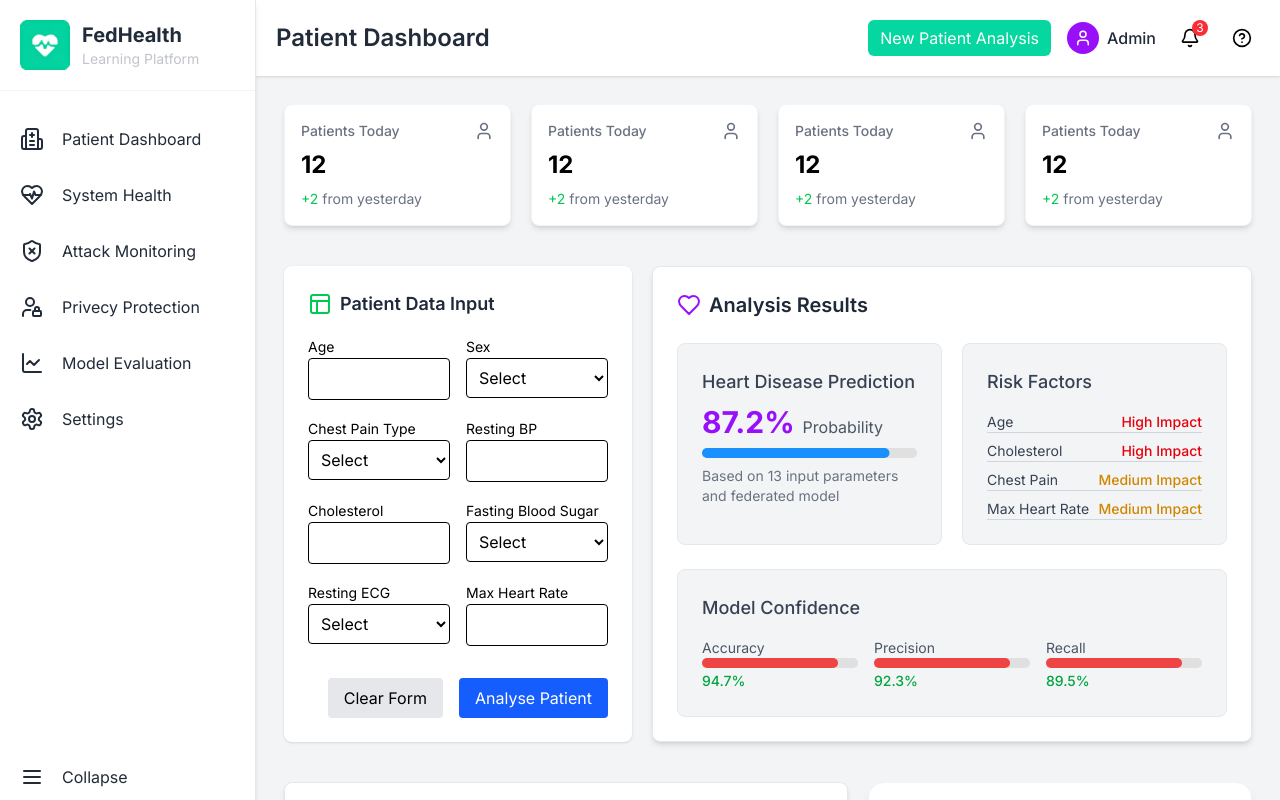
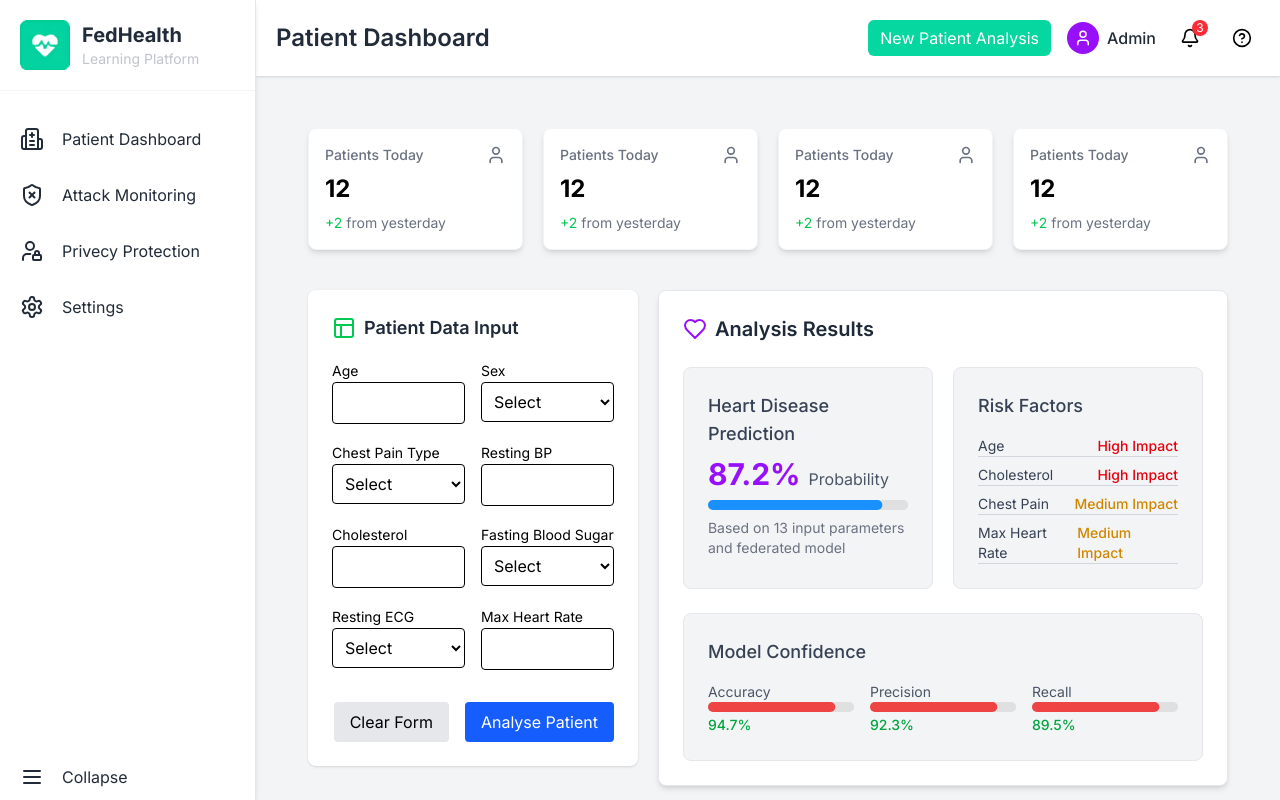
Before and after one commit to flowiix-devs/fhlp-dashboard-fe, a React (Vite) app: page / in a window 1280 px wide. Shown: the top 800 px of the page. Built offline with nearby package versions, Linux system fonts and the light colour scheme.

Commit message:
some chnge

```diff
--- a/src/components/Sidebar.jsx
+++ b/src/components/Sidebar.jsx
@@ -12,11 +12,11 @@ const Sidebar = () => {
       name: 'Patient Dashboard',
       icon: <Hospital className="text-xl" />
     },
-    {
-      path: '/system-health',
-      name: 'System Health',
-      icon: <HeartPulse className="text-xl" />
-    },
+    // {
+    //   path: '/system-health',
+    //   name: 'System Health',
+    //   icon: <HeartPulse className="text-xl" />
+    // },
     {
       path: '/attack-monitoring',
       name: 'Attack Monitoring',
@@ -27,11 +27,11 @@ const Sidebar = () => {
       name: 'Privecy Protection',
       icon: <UserLock className="text-xl" />
     },
-    {
-      path: '/model-evaluation',
-      name: 'Model Evaluation',
-      icon: <ChartLine className="text-xl" />
-    },
+    // {
+    //   path: '/model-evaluation',
+    //   name: 'Model Evaluation',
+    //   icon: <ChartLine className="text-xl" />
+    // },
     {
       path: '/settings',
       name: 'Settings',
--- a/src/pages/PatientDashboard.jsx
+++ b/src/pages/PatientDashboard.jsx
@@ -8,6 +8,7 @@ import SecurityMetrics from "../components/patient-dashboard/securityMatrics";
 
 function PatientDashboard() {
   return (
+        <div style={{ backgroundColor: 'var(--color-grayLight)' }} className="min-h-screen p-6">
     <div className="p-2 overflow-hidden">
       <div className="flex gap-5">
         <StatCard
@@ -55,6 +56,7 @@ function PatientDashboard() {
         <SecurityMetrics />
       </div>
     </div>
+    </div>
   );
 }
 
```
